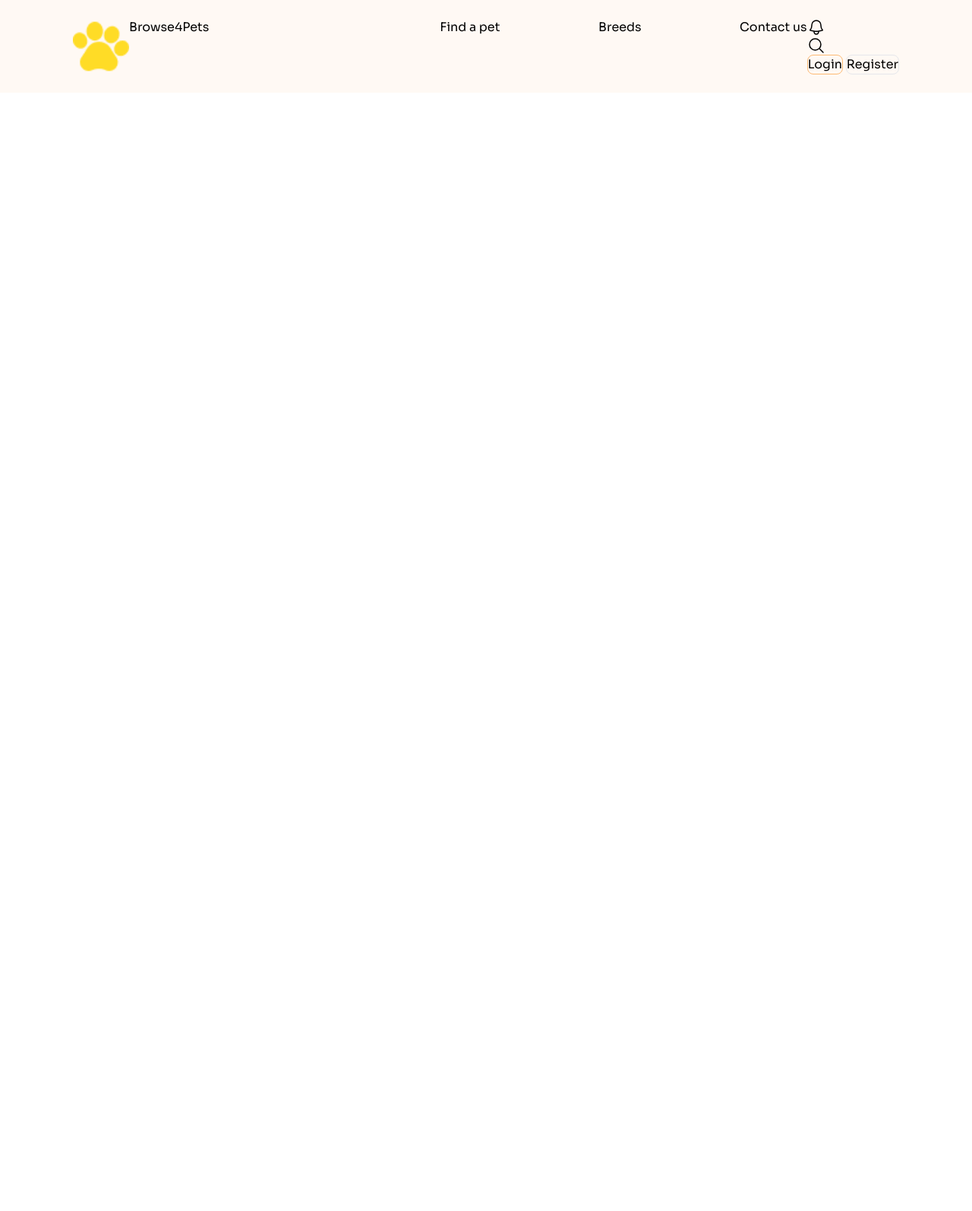
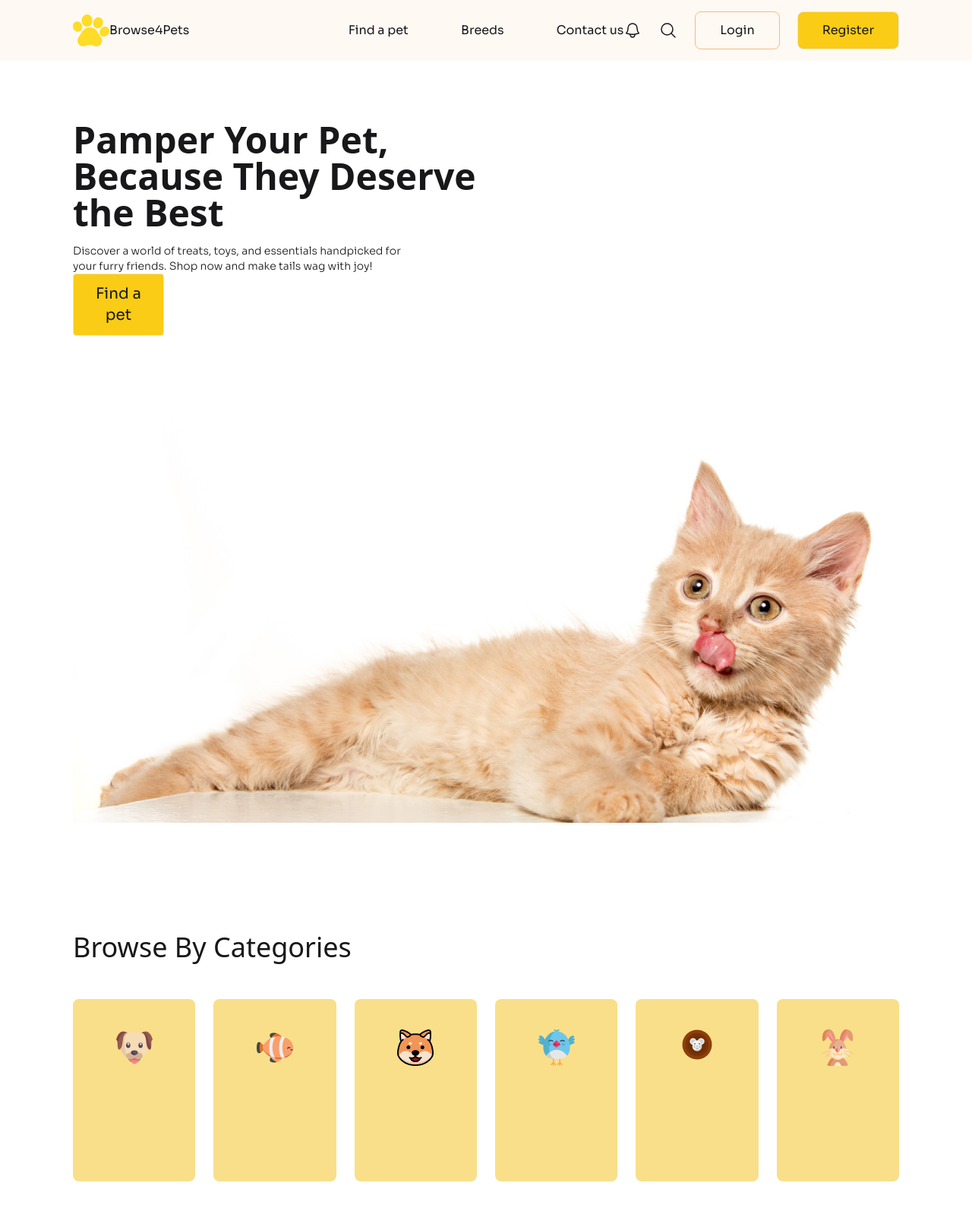
Before and after one commit to nusurhamid/assaignment-3-pet-shop, a plain HTML site: page index.html in a window 1280 px wide. Shown: the whole page at 76% size. Before the commit the page ends 800 px from the top, so only its background shows below. Drawn offline with nearby package versions, Linux system fonts and the light colour scheme; a web font is replaced by a local one.

Commit message:
first commi for pet shop

```diff
--- a/index.html
+++ b/index.html
@@ -1,9 +1,12 @@
 <!DOCTYPE html>
 <html lang="en">
+
 <head>
   <meta charset="UTF-8">
   <meta name="viewport" content="width=device-width, initial-scale=1.0">
   <title>Pet Shop</title>
+  <link href="https://cdn.jsdelivr.net/npm/daisyui@5" rel="stylesheet" type="text/css" />
+  <script src="https://cdn.jsdelivr.net/npm/@tailwindcss/browser@4"></script>
   <script src="https://cdn.tailwindcss.com"></script>
   <script>
     tailwind.config = {
@@ -26,15 +29,12 @@
       font-weight: 400;
       font-style: normal;
     }
-
-
   </style>
   <!-- second font -->
   <style>
     @import url('https://fonts.googleapis.com/css2?family=Sora:wght@100..800&display=swap');
   </style>
   <style>
-
     .sora-font {
       font-family: "Sora", sans-serif;
       font-optical-sizing: auto;
@@ -46,38 +46,110 @@
 
 
 <body class="adlam-display-regular">
-  <header class="sora-font bg-[#FFF9F4] lg:py-6 px-24 w-full h-25 flex">
-    <div class="flex flex-1">
+
+  <header class="sora-font bg-[#FFF9F4] lg:py-6 px-24 w-full h-20 flex flex-1 justify-between items-center mb-20">
+
+    <div class="flex flex-1 items-center">
       <img src="c1-assets/logo-header.png" alt="">
-      <h2 class="">Browse<span class="text-[rgba(255, 220, 38, 1)]">4</span>Pets</h2>
+      <h2 class="flex-1">Browse<span class="text-[rgba(255, 220, 38, 1)]">4</span>Pets</h2>
     </div>
 
-    <div class="flex flex-1 justify-between">
+    <div class="flex flex-1 justify-between gap-8">
       <h3 class="">Find a pet</h3>
       <h3 class="">Breeds</h3>
       <h3 class="">Contact us</h3>
     </div>
 
-    <div class="">
+    <div class="flex flex-1 items-center justify-between ">
       <!-- bell icon -->
-      <svg xmlns="http://www.w3.org/2000/svg" fill="none" viewBox="0 0 24 24" stroke-width="1.5" stroke="currentColor" class="size-6">
-        <path stroke-linecap="round" stroke-linejoin="round" d="M14.857 17.082a23.848 23.848 0 0 0 5.454-1.31A8.967 8.967 0 0 1 18 9.75V9A6 6 0 0 0 6 9v.75a8.967 8.967 0 0 1-2.312 6.022c1.733.64 3.56 1.085 5.455 1.31m5.714 0a24.255 24.255 0 0 1-5.714 0m5.714 0a3 3 0 1 1-5.714 0" />
+      <svg xmlns="http://www.w3.org/2000/svg" fill="none" viewBox="0 0 24 24" stroke-width="1.5" stroke="currentColor"
+        class="size-6">
+        <path stroke-linecap="round" stroke-linejoin="round"
+          d="M14.857 17.082a23.848 23.848 0 0 0 5.454-1.31A8.967 8.967 0 0 1 18 9.75V9A6 6 0 0 0 6 9v.75a8.967 8.967 0 0 1-2.312 6.022c1.733.64 3.56 1.085 5.455 1.31m5.714 0a24.255 24.255 0 0 1-5.714 0m5.714 0a3 3 0 1 1-5.714 0" />
       </svg>
       <!-- search icon -->
-      <svg xmlns="http://www.w3.org/2000/svg" fill="none" viewBox="0 0 24 24" stroke-width="1.5" stroke="currentColor" class="size-6">
-        <path stroke-linecap="round" stroke-linejoin="round" d="m21 21-5.197-5.197m0 0A7.5 7.5 0 1 0 5.196 5.196a7.5 7.5 0 0 0 10.607 10.607Z" />
+      <svg xmlns="http://www.w3.org/2000/svg" fill="none" viewBox="0 0 24 24" stroke-width="1.5" stroke="currentColor"
+        class="size-6">
+        <path stroke-linecap="round" stroke-linejoin="round"
+          d="m21 21-5.197-5.197m0 0A7.5 7.5 0 1 0 5.196 5.196a7.5 7.5 0 0 0 10.607 10.607Z" />
       </svg>
 
-      <button class="border rounded-lg border-orange-300">Login</button>
-      <button class="border rounded-lg bg-[rgba(255, 220, 38, 1)]">Register</button>
+      <button class="border rounded-lg border-orange-300 px-8 py-3">Login</button>
+      <button class="border rounded-lg bg-yellow-400 px-8 py-3">Register</button>
 
     </div>
 
 
 
 
+
   </header>
-  <main class="">
+  <main class="px-24">
+    <section class="mb-36">
+      <div class="w-220">
+        <h2 class="adlam-display-regular text-5xl font-semibold">
+          Pamper Your Pet,<br> Because They Deserve <br> the Best
+        </h2>
+        <h4 class="sora-font font-light text-sm mt-4">
+          Discover a world of treats, toys, and essentials handpicked for <br> your furry friends. Shop now and make
+          tails wag with joy!
+        </h4>
+        <button class="sora-font text-xl w-30 bg-yellow-400 px-5 py-3 border rounded mb-6">Find a pet</button>
+      </div>
+
+      <div class="">
+        <img src="c1-assets/cat-big.png" alt="">
+      </div>
+
+    </section>
+    <div class="adlam-display-regular mb-31 ">
+      <h2 class="text-4xl mb-12">Browse By Categories</h2>
+      <div class=" flex gap-6">
+        <div class="w-50 h-60 bg-[#F9DF8A] px-12 py-10 justify-items-center rounded rounded-lg">
+          <div class="">
+            <img src="c1-assets/dog-cartoon.png" alt="">
+          </div>
+          <h4></h4>
+          <h5 class=""></h5>
+        </div>
+
+        <div class="w-50 h-60 bg-[#F9DF8A] px-12 py-10 justify-items-center rounded rounded-lg">
+          <div class="">
+            <img src="c1-assets/fish-cartoon.png" alt="">
+          </div>
+          <h4></h4>
+          <h5 class=""></h5>
+        </div>
+        <div class="w-50 h-60 bg-[#F9DF8A] px-12 py-10 justify-items-center rounded rounded-lg">
+          <div class="">
+            <img src="c1-assets/cat-cartoon.png" alt="">
+          </div>
+          <h4></h4>
+          <h5 class=""></h5>
+        </div>
+        <div class="w-50 h-60 bg-[#F9DF8A] px-12 py-10 justify-items-center rounded rounded-lg">
+          <div class="">
+            <img src="c1-assets/bird-cartoon.png" alt="">
+          </div>
+          <h4></h4>
+          <h5 class=""></h5>
+        </div>
+        <div class="w-50 h-60 bg-[#F9DF8A] px-12 py-10 justify-items-center rounded rounded-lg">
+          <div class="">
+            <img src="c1-assets/mouse-cartoon.png" alt="">
+          </div>
+          <h4></h4>
+          <h5 class=""></h5>
+        </div>
+        <div class="w-50 h-60 bg-[#F9DF8A] px-12 py-10 justify-items-center rounded rounded-lg">
+          <div class="">
+            <img src="c1-assets/rabbit-cartoon.png" alt="">
+          </div>
+          <h4></h4>
+          <h5 class=""></h5>
+        </div>
+      </div>
+    </div>
 
 
   </main>
@@ -86,4 +158,5 @@
 
   </footer>
 </body>
+
 </html>
```
Lines whose indentation alone changed are shown as unchanged.
